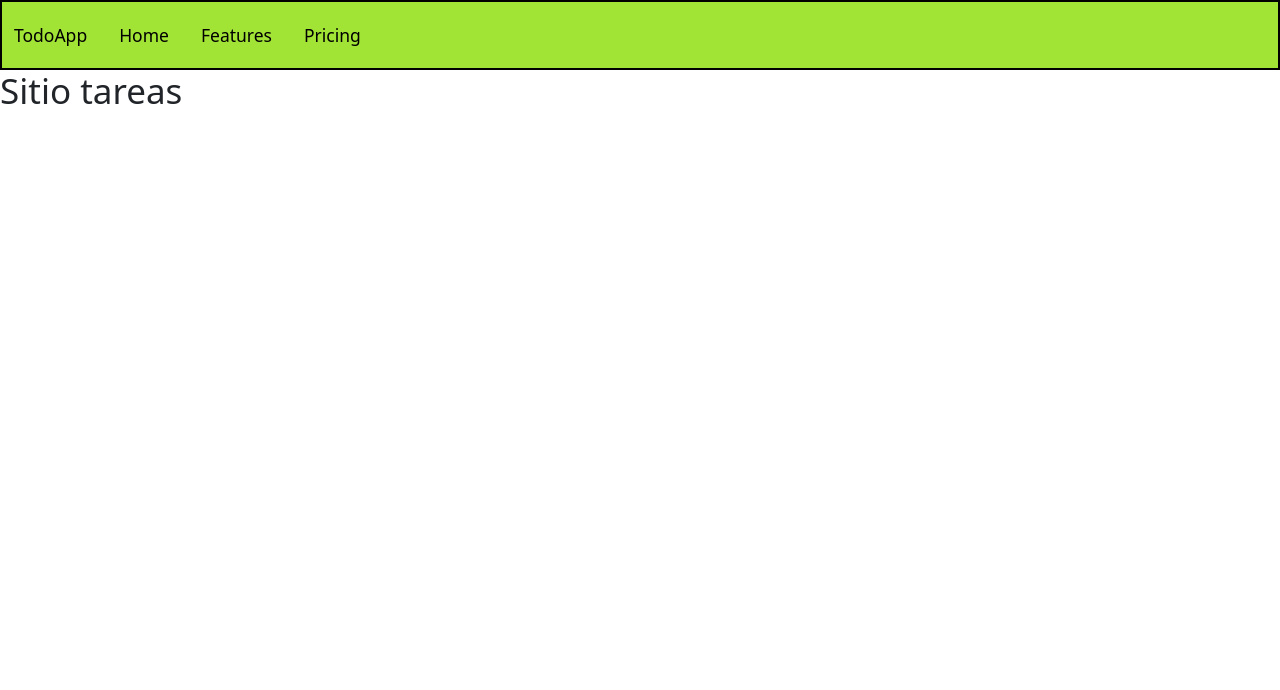
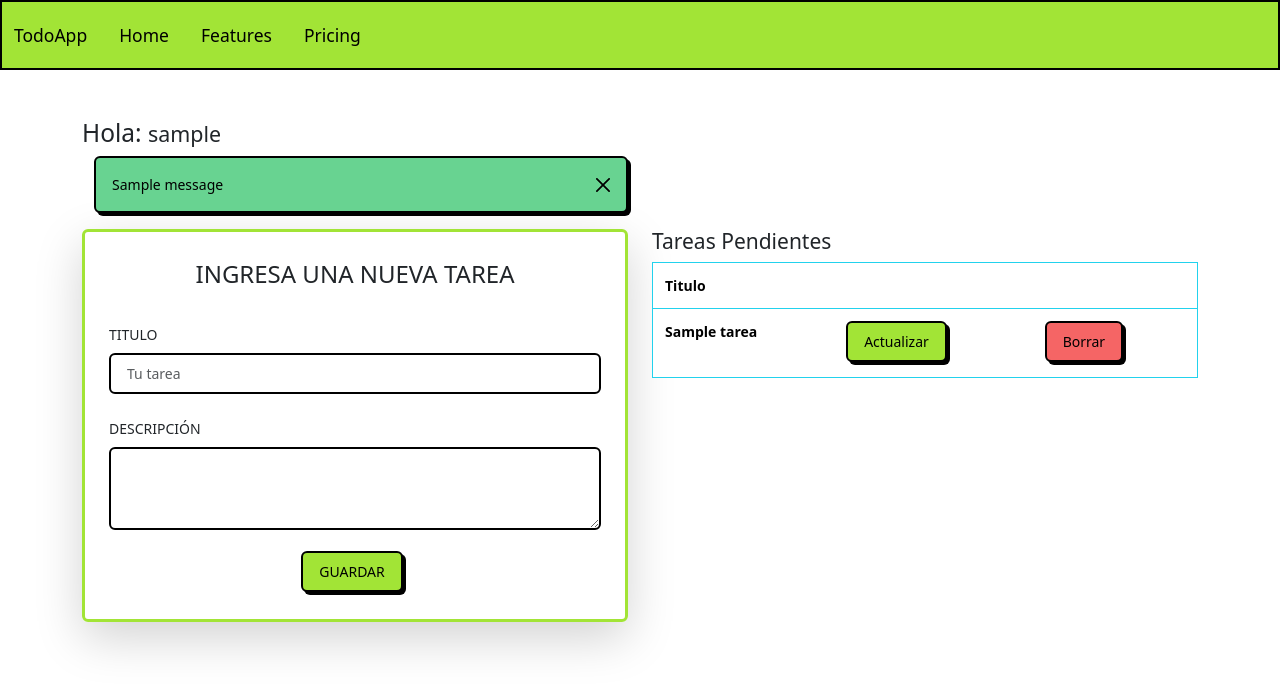
Before and after one commit to sebsolezzi88/Flask-Auth-ORM, a Flask app: template templates/tareas.html in a window 1280 px wide. Shown: the top 690 px of the page. Run offline with Flask 3, Linux system fonts and the light colour scheme; tables that the repository leaves empty hold one stand-in row (values such as "Sample post"); the template is opened without the code that fills it: values that come from a table or form of the project are taken from there, most other values are stand-ins (such as "Sample title", 1, 10 or a date in 2020); one stand-in notice (Sample message) is shown; some libraries are stand-ins or nearby versions.

Commit message:
Creacion de TEmplate de taras

```diff
--- a/app.py
+++ b/app.py
@@ -86,10 +86,20 @@ def login():
 
     return render_template('login.html')
 
+@app.route('/tareas',methods=['GET','POST'])
+def tareas():
+    #Si no esta logeado se redirige
+    if 'user_id' not in session:
+        return redirect(url_for('login'))
+
+    return render_template('tareas.html',username=session['username'])
+
 @app.route('/about')
 def abour():
     return render_template('about.html')
 
 
+
+
 if __name__ == '__main__':
     app.run(debug=True)
--- a/templates/tareas.html
+++ b/templates/tareas.html
@@ -1,5 +1,102 @@
-{% extends 'base.html'%}
+{% extends "base.html" %}
+{% block content %}
 
-{% block content %}
-    <h1>Sitio tareas</h1>
+<div class="container mt-5">
+  <div class="row">
+    <h3>Hola: <small>{{username}}</small></h3>
+  </div>
+
+  <div class="container">
+    <div class="row">
+        <div class="col-12 col-md-6">
+            {% with messages = get_flashed_messages(with_categories=true) %}
+              {% if messages %}
+                {% for category, message in messages %}
+
+                  <div class="alert alert-{{ category }} alert-dismissible fade show" role="alert">
+                      {{ message }}
+                  <button type="button" class="btn-close" data-bs-dismiss="alert" aria-label="Close"></button>
+               </div>
+        {% endfor %}
+    {% endif %}
+{% endwith %}
+        </div>
+    </div>
+  </div>
+
+  <div class="row">
+    <!-- Para el formulario -->
+    <div class="col-12 col-md-6">
+      <form method="post" class="border border-3 border-primary p-4 rounded shadow-lg">
+        <legend class="text-uppercase text-center">
+          Ingresa una nueva tarea
+        </legend>
+        <div class="row">
+          <div>
+            <label for="titulo" class="form-label mt-4 text-uppercase"
+              >Titulo</label
+            >
+            <input
+              type="text"
+              class="form-control"
+              id="titulo"
+              name="titulo"
+              placeholder="Tu tarea"
+              autocomplete="off"
+
+            />
+          </div>
+        </div>
+
+        <div>
+          <label for="exampleTextarea" class="text-uppercase form-label mt-4"
+            >Descripción</label
+          >
+          <textarea
+            class="form-control"
+            name="descripcion"
+            id="descripcion"
+            rows="3"
+          ></textarea>
+        </div>
+
+        <button
+          class="btn btn-primary text-uppercase mt-4 d-block mx-auto"
+          type="submit"
+        >
+          Guardar
+        </button>
+      </form>
+    </div>
+
+    <!-- Para las tareas -->
+    <div class="col-12 col-md-6">
+        {% if tareas %}
+            <h4>Tareas Pendientes</h4>
+            <table class="table table-hover border border-1 border-info p-4">
+            <thead>
+                <tr>
+                    <th scope="col">Titulo</th>
+                    <th scope="col"></th>
+                    <th scope="col"></th>
+                </tr>
+            </thead>
+            {% for tarea in tareas %}
+                <tr class="table-secondary border border-1 border-info p-4">
+                <th scope="row">{{tarea['titulo']}}</th>
+                <td><a class="btn btn-primary" href="{{ url_for('actulizar_tarea', id=tarea['id']) }}"">Actualizar</a></td>
+                <td>
+                    <form action="{{ url_for('borrar_tarea', id=tarea['id']) }}" method="POST" style="display:inline;">
+                    <button class="btn btn-danger" type="submit">Borrar</button>
+                </form>
+                </td>
+                </tr>
+            {% endfor %}
+            </table>
+        {% else %}
+             <p>NO Hay tareas</p>
+        {% endif %}
+    </div>
+  </div>
+</div>
 {% endblock %}
```
